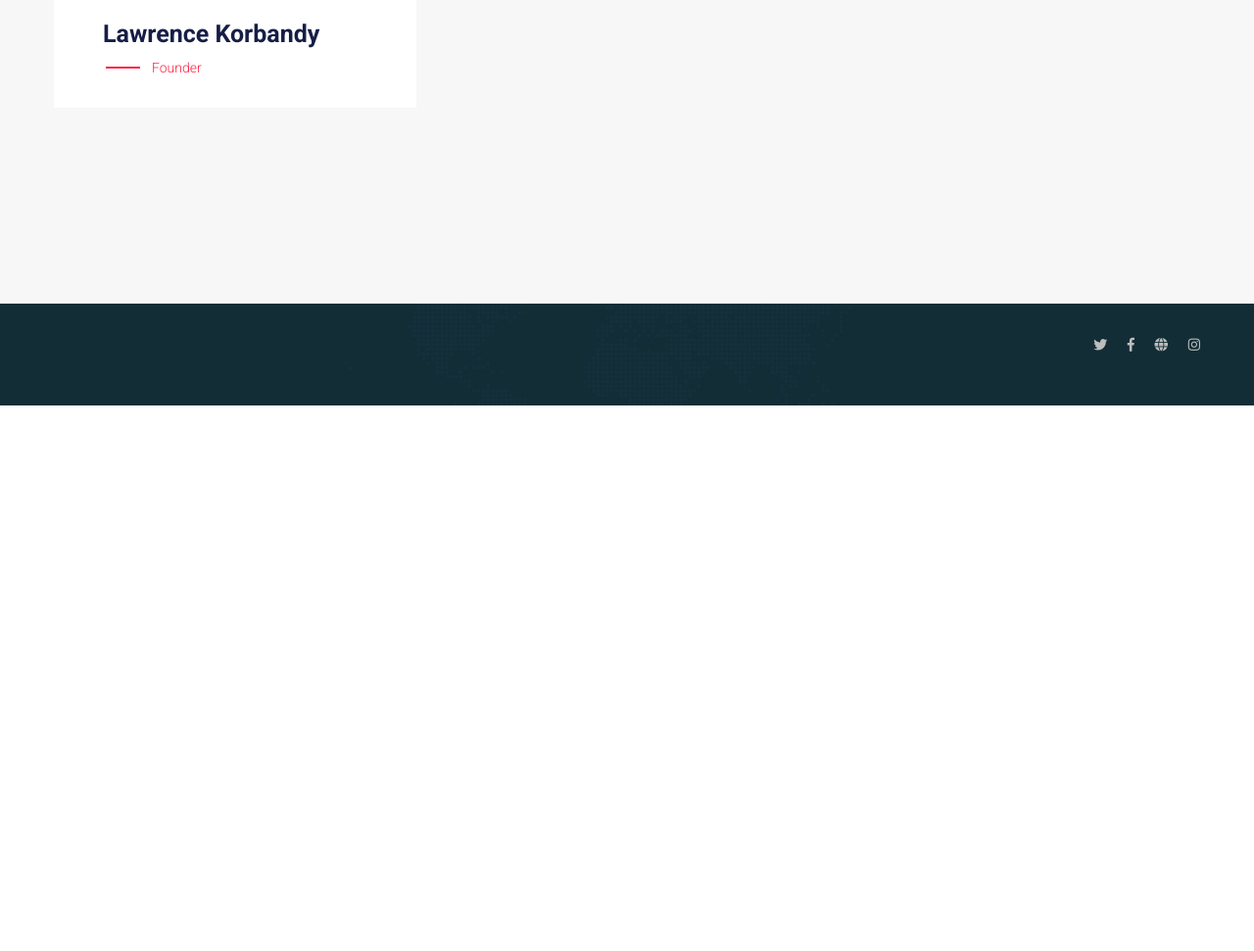
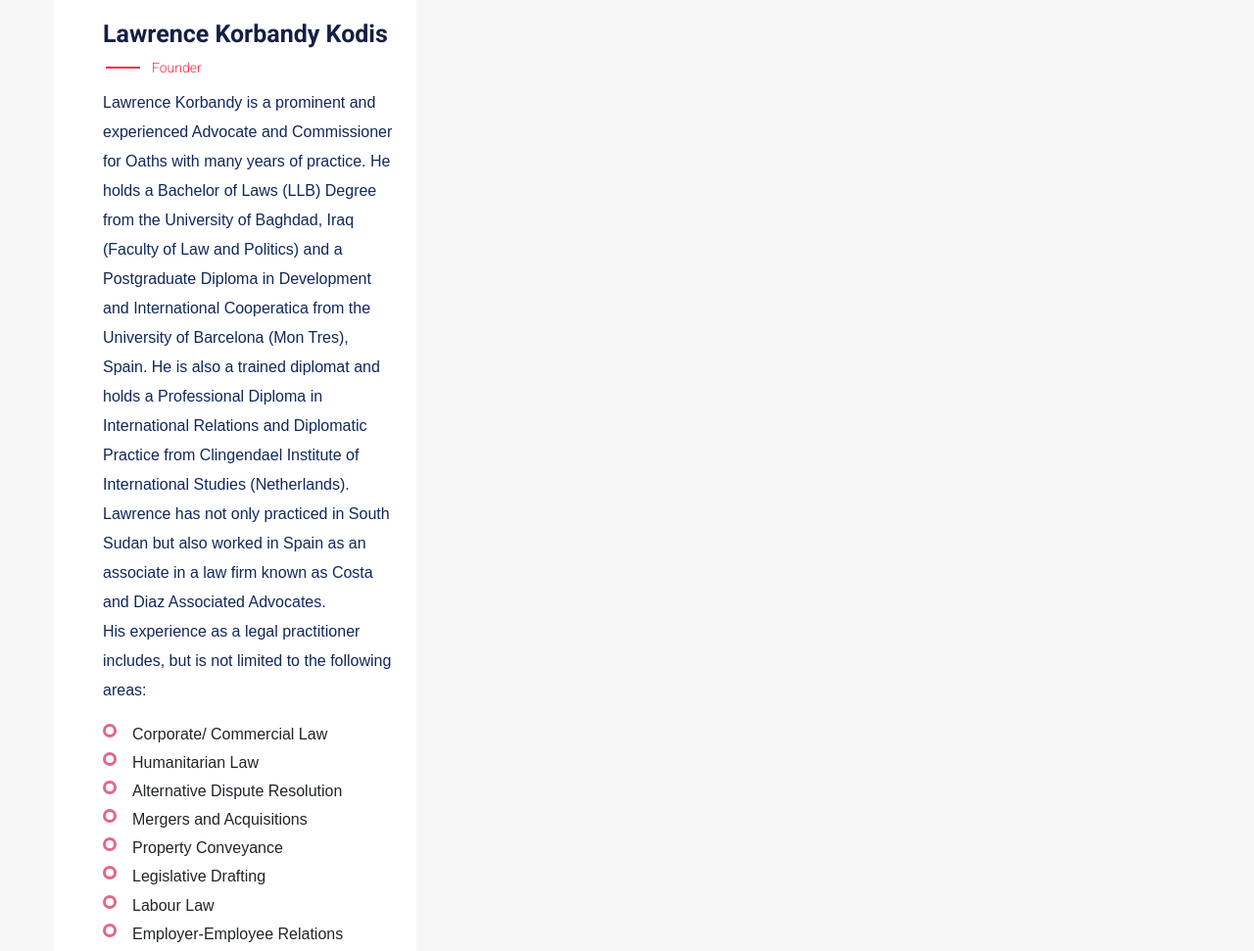
Before and after one commit to briankmukasa/East-African-Business-Bureau, a plain HTML site: page about.html in a window 1280 px wide. Shown: the part 2922-3893 px from the top of the page at 98% size. Before the commit the page ends 3336 px from the top, so only its background shows below. Drawn offline with Linux system fonts and the light colour scheme.

Commit message:
Update about.html

```diff
--- a/about.html
+++ b/about.html
@@ -198,8 +198,30 @@
                                 <img src="assets/img/gallery/team1.png" alt="">
                             </div>
                             <div class="team-caption">
-                                <h3><a href="#">Lawrence Korbandy</a></h3>
+                                <h3><a href="#">Lawrence Korbandy Kodis</a></h3>
                                 <span>Founder</span>
+                                <p> Lawrence Korbandy is a prominent and experienced
+                                    Advocate and Commissioner for Oaths with many years
+                                    of practice. He holds a Bachelor of Laws (LLB) Degree
+                                    from the University of Baghdad, Iraq (Faculty of Law and
+                                    Politics) and a Postgraduate Diploma in Development and
+                                    International Cooperatica from the University of Barcelona (Mon Tres), Spain.
+                                    He is also a trained diplomat and holds a Professional Diploma in International Relations and Diplomatic Practice from Clingendael Institute of International Studies (Netherlands).
+                                    Lawrence has not only practiced in South Sudan but also worked in Spain as an associate in a law firm known as Costa and Diaz Associated Advocates.
+                                   <br> His experience as a legal practitioner includes, but is not limited to the following areas:
+                                    <ul class="unordered-list">
+                                        <li>Corporate/ Commercial Law </li>
+                                        <li>Humanitarian Law</li>
+                                        <li>Alternative Dispute Resolution</li>
+                                        <li>Mergers and Acquisitions</li>
+                                        <li>Property Conveyance</li>
+                                        <li>Legislative Drafting </li>
+                                        <li>Labour Law </li>
+                                        <li>Employer-Employee Relations</li>
+                                    </ul>
+                                    He also has extensive experience in drafting Concession Agreements; especially in the areas of strategic resources including timber and petroleum. Lawrence has a good command of English, Spanish, Classical Arabic and some South Sudan Indigenous Languages.
+                                    Lawrence was the founding president of the South Sudan Law Society. He currently serves as a member of the National Constitution Review Commission(NCRC) and heads the human rights sub-committee of NCRC.
+                                    He is also the Chair of the South Sudan Human Rights Commission. </p>
                             </div>
                         </div>
                     </div>
```
